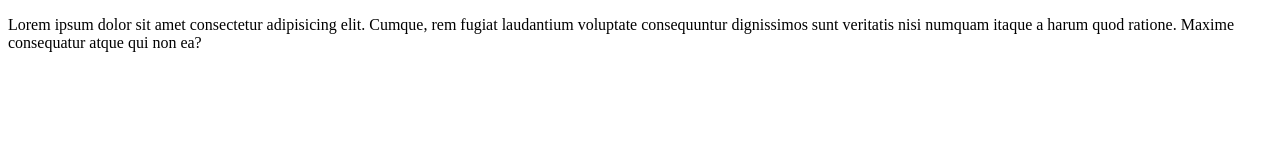
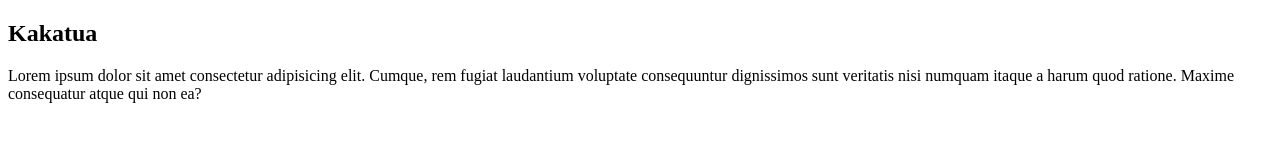
Before and after one commit to Mezbah-Saklain/Test-Project, a plain HTML site: page index.html in a window 1280 px wide. Drawn offline with Linux system fonts and the light colour scheme.

Commit message:
Second Commit

```diff
--- a/index.html
+++ b/index.html
@@ -6,6 +6,9 @@
     <title>Document</title>
 </head>
 <body>
+    <h2>Kakatua</h2>
     <p>Lorem ipsum dolor sit amet consectetur adipisicing elit. Cumque, rem fugiat laudantium voluptate consequuntur dignissimos sunt veritatis nisi numquam itaque a harum quod ratione. Maxime consequatur atque qui non ea?</p>
+
+
 </body>
 </html>
```
